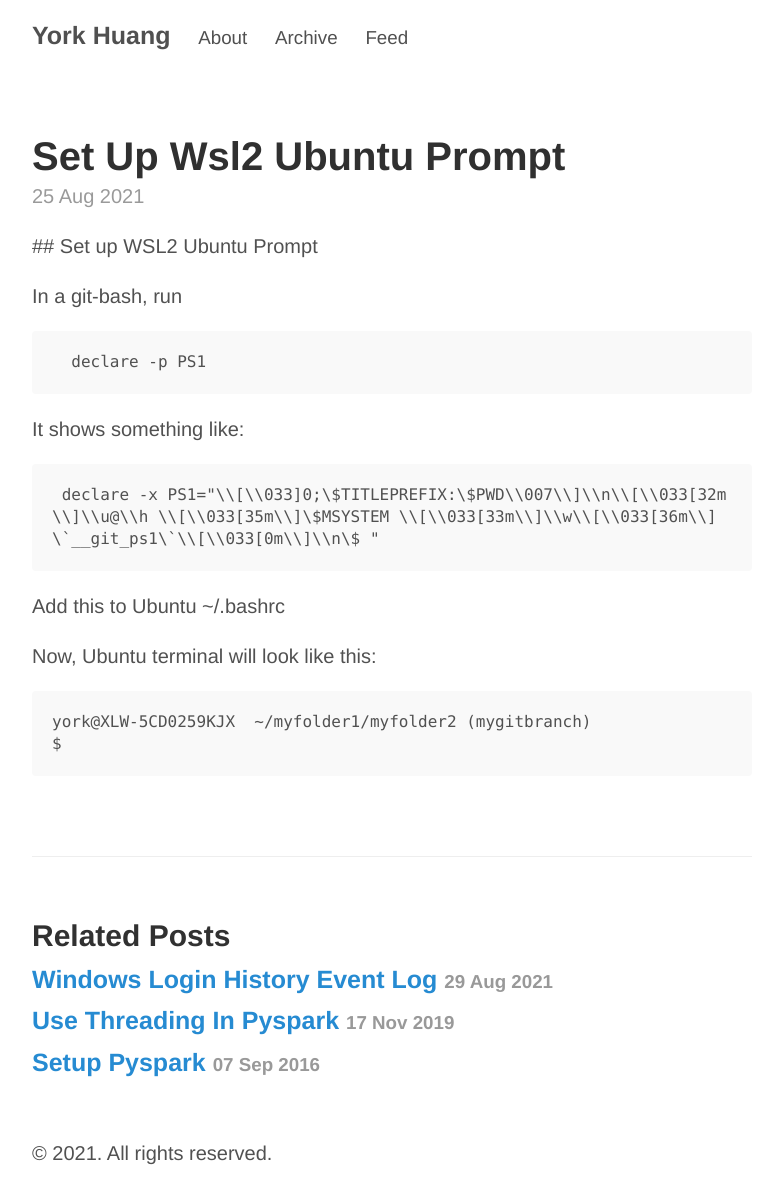
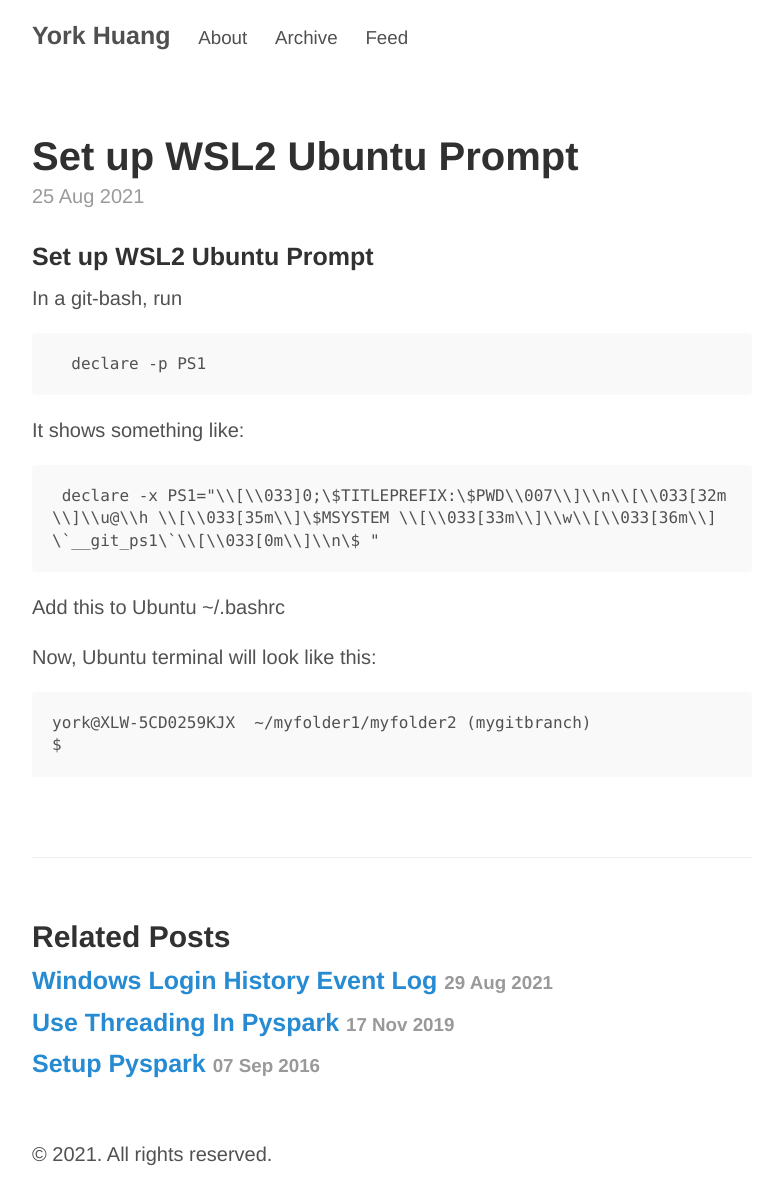
Before and after one commit to yorkhuang-au/yorkhuang-au.github.io, a Jekyll site: the page built from _posts/2021-08-25-Set-up-wsl2-ubuntu-prompt.md, in a window 1280 px wide. Shown: the whole page, without its empty margins (248-1005 px from the left). Built offline with Jekyll 4.4.1, drawn with Linux system fonts in a browser that asks for light colours; our own code applies the rules of GitHub Pages for plain Markdown files; part of the change alters nothing that is shown.

```diff
--- a/_posts/2021-08-25-set-up-wsl2-ubuntu-prompt.md
+++ b/_posts/2021-08-25-Set-up-wsl2-ubuntu-prompt.md
@@ -1,4 +1,9 @@
- ## Set up WSL2 Ubuntu Prompt
+---
+layout: post
+title: Set up WSL2 Ubuntu Prompt
+---
+
+### Set up WSL2 Ubuntu Prompt
 
  In a git-bash, run
 
```
